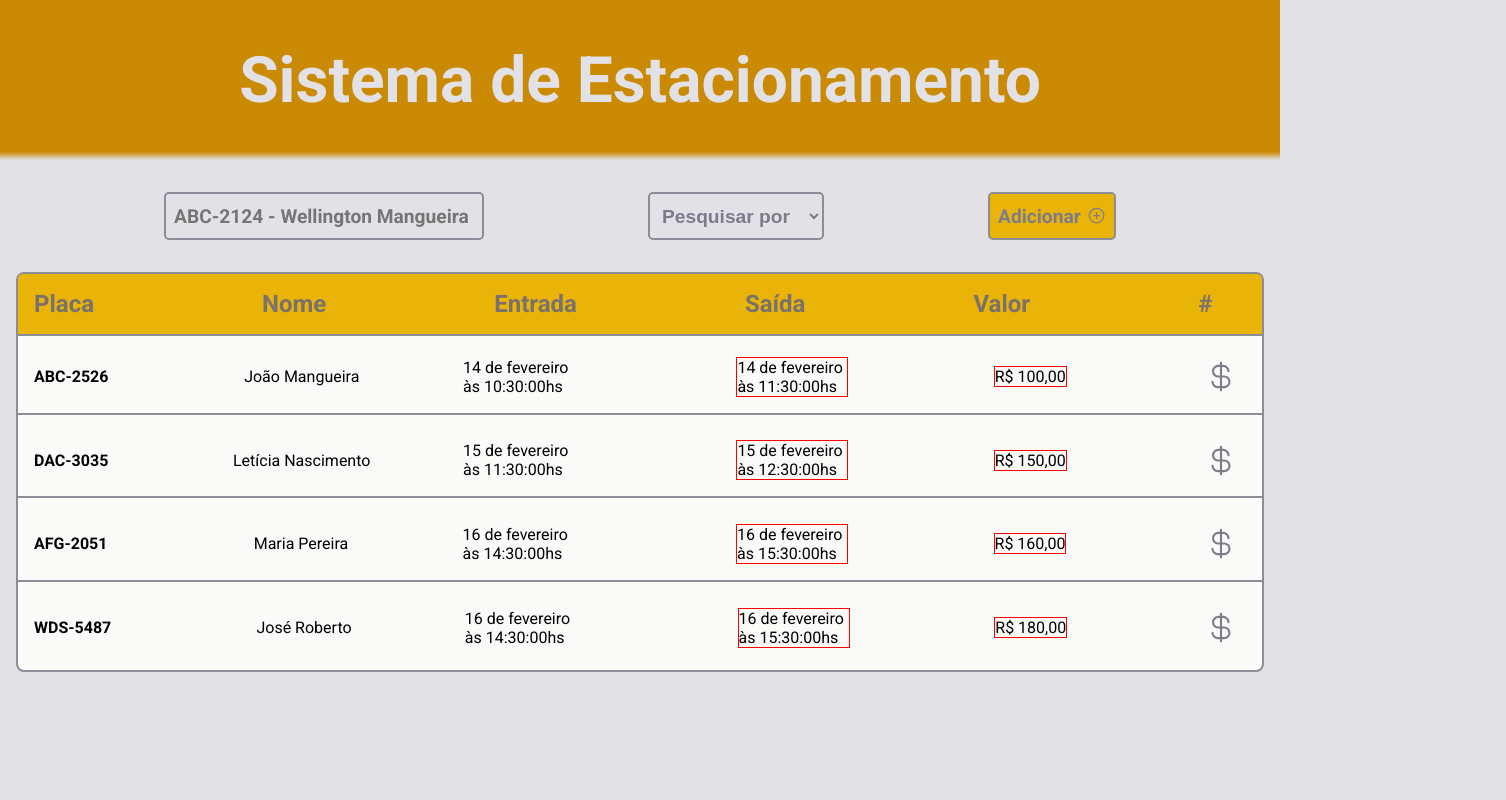
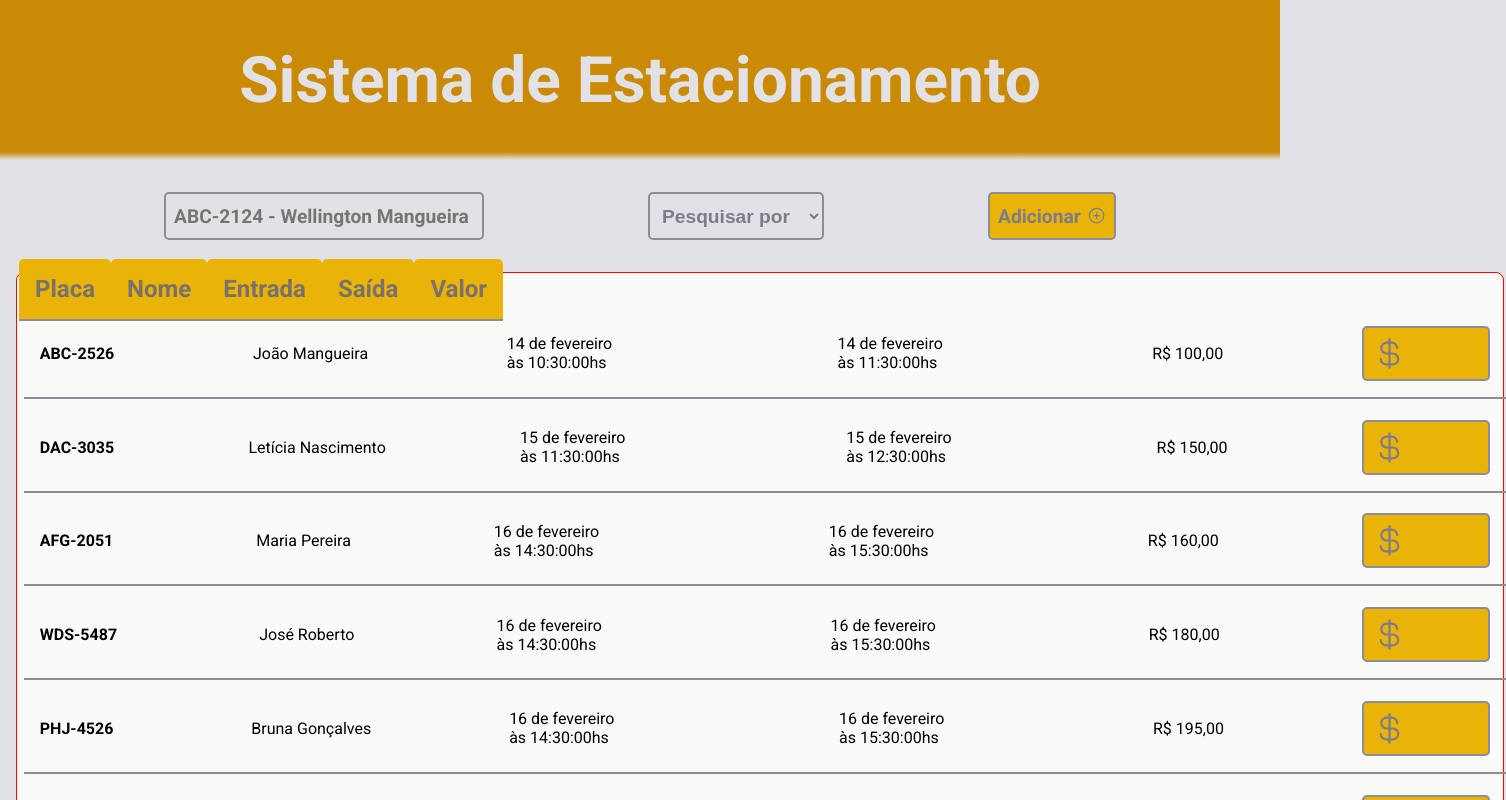
Before and after one commit to leticea/parking-system-react, a React (Vite) app: page / in a window 1280 px wide. Shown: the top 800 px of the page, 1506 px wide, since content can reach past the window. Built offline with nearby package versions, Linux system fonts and the light colour scheme.

Commit message:
criando tabela

```diff
--- a/src/components/HomeContainer.module.css
+++ b/src/components/HomeContainer.module.css
@@ -72,32 +72,34 @@ button:hover {
   color: var(--gray-100);
 }
 
-.watchlistContainer {
-  min-height: 25rem;
+table {
+  min-height: 10rem;
+  min-width: 93rem;
+
   margin: 1rem;
   background: var(--stone);
   border-radius: 8px;
   border: 2.5px solid var(--gray-400);
 
-  //border: 1px solid red;
+  border: 1px solid red;
 }
 
-.watchlistContainer header {
+th {
   background: var(--yellow-500);
   color: var(--gray-200);
   font-weight: 600;
   border-radius: 5px 5px 0 0;
   border-bottom: 2px solid var(--gray-400);
 
-  display: flex;
-  justify-content: space-between;
-  align-items: center;
-  padding: 1rem 3.1rem 1rem 1rem;
+  display: inline;
+
+
+  padding: 1rem;
   font-size: 1.5rem;
 
   //border: 1px solid red;
 }
-
+/*
 .infoContainer {
   max-height: 20rem;
   display: flex;
@@ -109,7 +111,7 @@ button:hover {
 
   position: relative;
 
-  //border: 1px solid red;
+  border: 1px solid red;
 }
 
 .infoContainer p {
@@ -123,7 +125,7 @@ button:hover {
 .infoContainer span {
   margin-right: 3rem;
 
-  border: 1px solid red;
+  //border: 1px solid red;
 }
 
 .infoContainer button {
@@ -139,4 +141,4 @@ button:hover {
 
 .infoContainer button:hover {
   color: var(--yellow-600);
-}
+} */
--- a/src/components/HomeContainer.tsx
+++ b/src/components/HomeContainer.tsx
@@ -5,7 +5,6 @@ import { RegisteredVehicle } from "./RegisteredVehicle";
 
 import { PlusCircle } from "phosphor-react";
 import styles from "./HomeContainer.module.css";
-
 
 export interface VehiclesProps {
   id: string;
@@ -23,7 +22,7 @@ let registeredVehicles = [
     name: "João Mangueira",
     entrance: new Date("2023-02-14T10:30:00Z"),
     exit: new Date("2023-02-14T11:30:00Z"),
-    amount: 100.00,
+    amount: 100.0,
   },
   {
     id: uuidv4(),
@@ -31,7 +30,7 @@ let registeredVehicles = [
     name: "Letícia Nascimento",
     entrance: new Date("2023-02-15T11:30:00Z"),
     exit: new Date("2023-02-15T12:30:00Z"),
-    amount: 150.00,
+    amount: 150.0,
   },
   {
     id: uuidv4(),
@@ -39,7 +38,7 @@ let registeredVehicles = [
     name: "Maria Pereira",
     entrance: new Date("2023-02-16T14:30:00Z"),
     exit: new Date("2023-02-16T15:30:00Z"),
-    amount: 160.00,
+    amount: 160.0,
   },
   {
     id: uuidv4(),
@@ -47,7 +46,7 @@ let registeredVehicles = [
     name: "José Roberto",
     entrance: new Date("2023-02-16T14:30:00Z"),
     exit: new Date("2023-02-16T15:30:00Z"),
-    amount: 180.00,
+    amount: 180.0,
   },
   {
     id: uuidv4(),
@@ -55,7 +54,7 @@ let registeredVehicles = [
     name: "Bruna Gonçalves",
     entrance: new Date("2023-02-16T14:30:00Z"),
     exit: new Date("2023-02-16T15:30:00Z"),
-    amount: 195.00,
+    amount: 195.0,
   },
   {
     id: uuidv4(),
@@ -63,7 +62,7 @@ let registeredVehicles = [
     name: "Gustavo Oliveira",
     entrance: new Date("2023-02-16T14:30:00Z"),
     exit: new Date("2023-02-16T15:30:00Z"),
-    amount: 200.00,
+    amount: 200.0,
   },
 ];
 
@@ -84,7 +83,7 @@ export function HomeContainer() {
         name: newVehicle,
         entrance: new Date(),
         exit: new Date(),
-        amount: 200.00,
+        amount: 200.0,
       },
     ];
 
@@ -121,23 +120,22 @@ export function HomeContainer() {
           Adicionar <PlusCircle />
         </button>
       </form>
-
-      <div className={styles.watchlistContainer}>
-        <header>
-          <strong>Placa</strong>
-          <p>Nome</p>
-          <p>Entrada</p>
-          <p>Saída</p>
-          <span>Valor</span>
-          <p className={styles.ref}>#</p>
-        </header>
-
-        <div className={styles.infoContainer}>
+      <table>
+        <thead>
+          <tr>
+            <th>Placa</th>
+            <th>Nome</th>
+            <th>Entrada</th>
+            <th>Saída</th>
+            <th>Valor</th>
+          </tr>
+        </thead>
+        <tbody>
           {vehicles.map((vehicle) => {
             return <RegisteredVehicle vehicle={vehicle} key={vehicle.id} />;
           })}
-        </div>
-      </div>
+        </tbody>
+      </table>
     </div>
   );
 }
--- a/src/components/RegisteredVehicle.module.css
+++ b/src/components/RegisteredVehicle.module.css
@@ -14,21 +14,6 @@
 
 .dataContainer span {
   margin-left: 4rem;
-}
-
-.dataContainer button {
-  width: 50px;
-  height: 40px;
-  border: 0;
-  background: transparent;
-  color: var(--gray-500);
-  cursor: pointer;
-
-  float: right;
-
-  display: flex;
-
-  //border: 1px solid red;
 }
 
 .dataContainer button:hover {
@@ -48,5 +33,5 @@
   justify-content: center;
   margin-left: 5rem;
 
-  border: 1px solid red;
+  //border: 1px solid red;
 }
```
